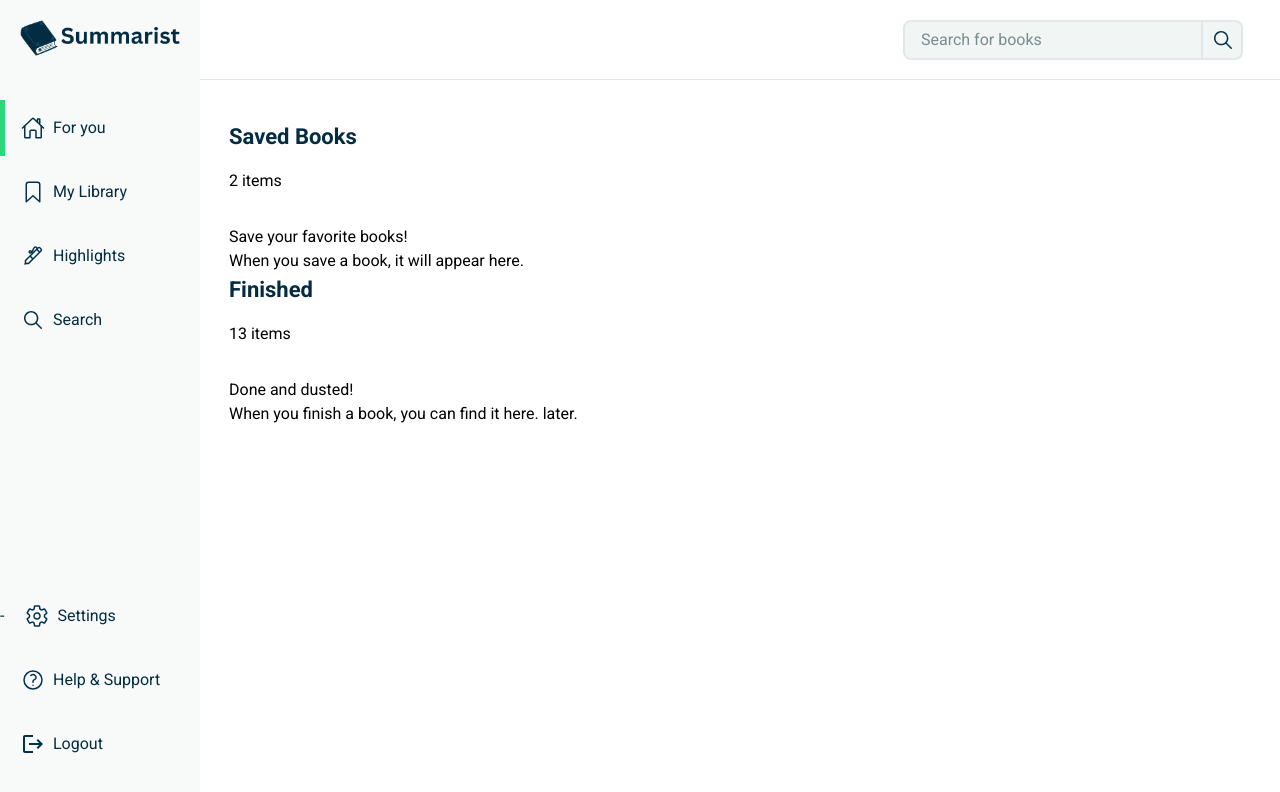
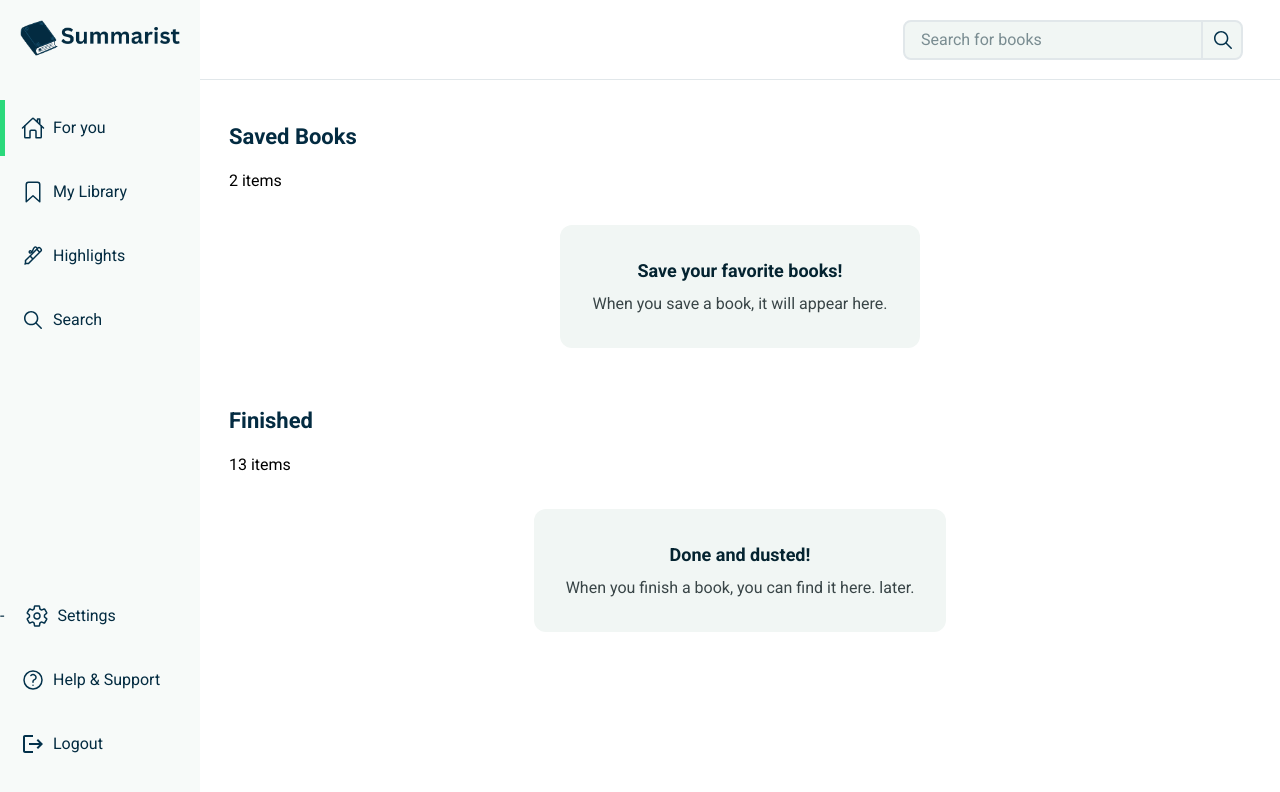
Before and after one commit to shavonnewhiffin/summaristproject, a Next.js app: page /my-library in a window 1280 px wide. Shown: the top 792 px of the page. Built offline with nearby package versions, Linux system fonts and the light colour scheme; no server answers.

Commit message:
feat: added prompt box styling

```diff
--- a/app/styles/for-you/ForYou.module.css
+++ b/app/styles/for-you/ForYou.module.css
@@ -25,3 +25,29 @@
     scroll-snap-type: x;
     margin-bottom: 32px;
 }
+
+/* PROMPT WRAPPERS */
+
+.prompt__books--block-wrapper {
+        background-color: #f1f6f4;
+    max-width: -moz-fit-content;
+    max-width: fit-content;
+    display: flex;
+    flex-direction: column;
+    align-items: center;
+    gap: 8px;
+    padding: 32px;
+    border-radius: 12px;
+    margin: 0 auto 56px;
+    text-align: center;
+}
+
+.prompt__books--title {
+    color: #042330;
+    font-weight: 600;
+    font-size: 18px;
+}
+
+.prompt__books--sub-title{
+    color: #394547;
+}
```
